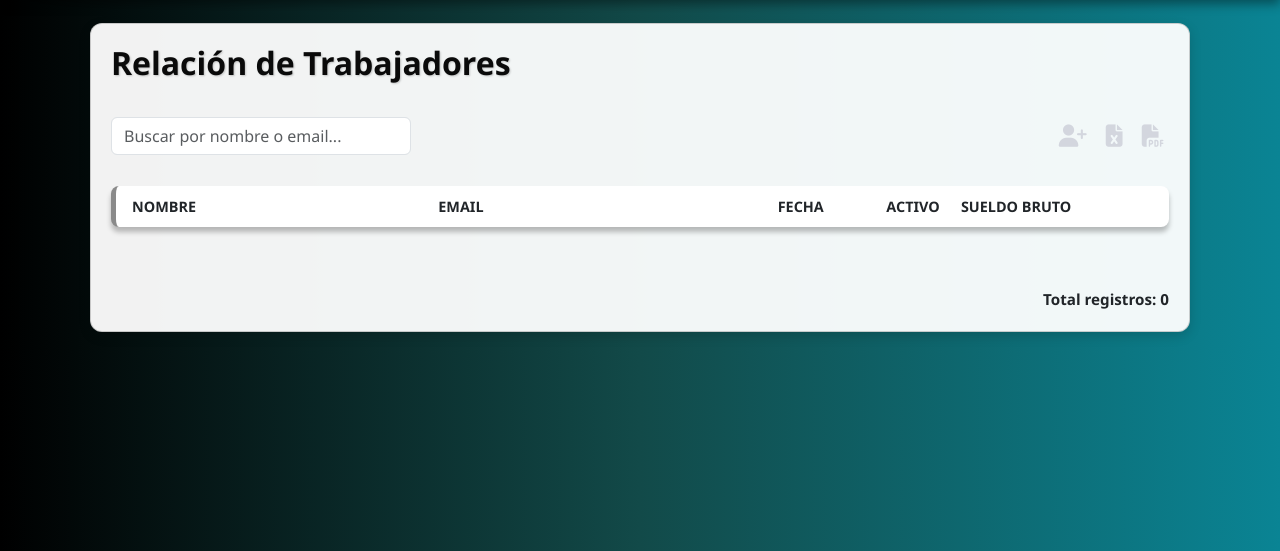
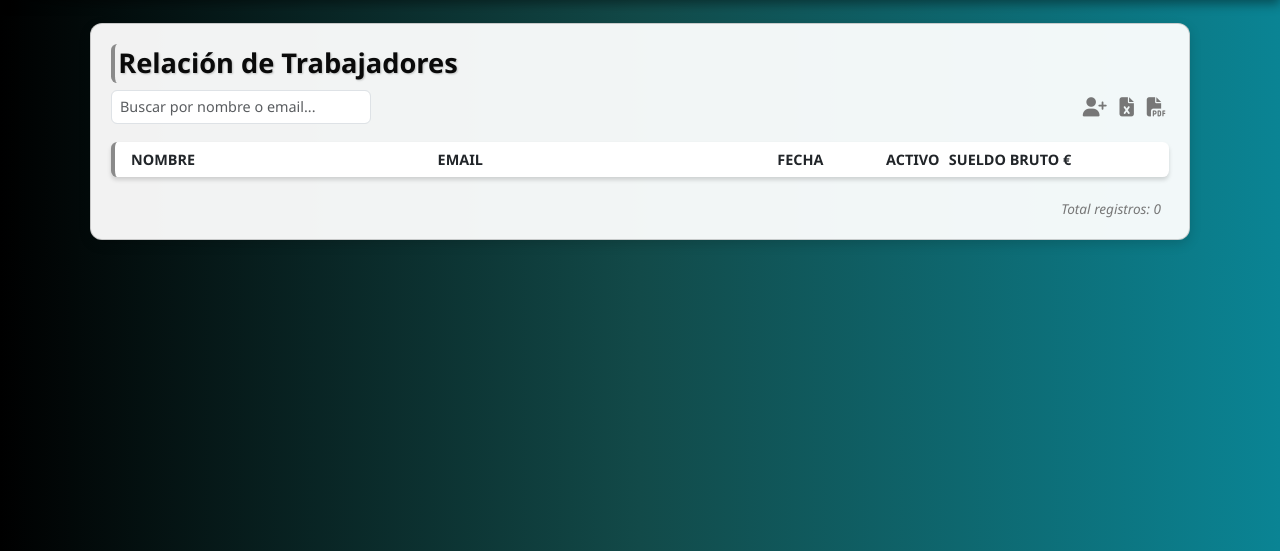
Before and after one commit to efasoft/trabajadores, a Django app: page /listar/ in a window 1280 px wide. Shown: the part 67-618 px from the top of the page. Run offline with Django 5.2, Linux system fonts and the light colour scheme; the visitor is signed in with stand-in values (Sample User, id 1); data that the repository does not hold is empty; some libraries are stand-ins or nearby versions.

Commit message:
Trabajadores - APP Trabajadores - Lista de Trabajadores -

```diff
--- a/trabajadores/templates/trabajadores/lista.html
+++ b/trabajadores/templates/trabajadores/lista.html
@@ -5,19 +5,24 @@
 {% block content %}
 <style>
   .page-title {
+    display: flex;
+    border-radius: 0.4rem;
     font-family: 'Segoe UI', sans-serif;
-    font-size: 2rem;
+    font-size: 1.7rem;
     font-weight: 700;
+    border-left: 4px solid #8A8A8A;
+    padding: 0.2rem;
     color: #0A0A0A;
     text-shadow: 1px 1px 2px rgba(0, 0, 0, 0.2);
+    margin-bottom: 0.4rem;
   }
 
   .icon-btn {
     background: none;
     border: none;
-    padding: 0.3rem;
-    font-size: 1.4rem;
-    color: #D3D6DE;
+    padding: 0.2rem;
+    font-size: 1.2rem;
+    color: #777;
     transition: transform 0.2s ease, color 0.2s ease;
   }
   .icon-btn:hover {
@@ -28,45 +33,46 @@
   .search-actions {
     display: flex;
     align-items: center;
-    gap: 0.6rem;
+    gap: 0.4rem;
   }
 
   .search-box {
-    max-width: 300px;
+    max-width: 260px;
+    height: 34px;
+    font-size: 0.9rem;
+    padding: 0.2rem 0.5rem;
   }
 
   .header-row {
     display: flex;
     align-items: center;
-    padding: 0.6rem 1rem;
-    border-radius: 0.5rem;
+    padding: 0.4rem 1rem;
+    border-radius: 0.4rem;
     font-size: 0.90rem;
-  }
-
-  .header-row {
     background-color: #fff;
-    border-left: 5px solid #8A8A8A;
+    border-left: 4px solid #8A8A8A;
     font-weight: bold;
-    box-shadow: 0 5px 5px rgba(0,0,0,0.25);
-    margin: 0.8rem 0;
+    box-shadow: 0 3px 4px rgba(0,0,0,0.15);
+    margin: 0.6rem 0;
     text-transform: uppercase;
   }
 
   .card-trabajador {
     display: flex;
-    border-radius: 0.5rem;
+    border-radius: 0.4rem;
     background: white;
-    padding: 0.4rem 1rem;
-    border-left: 5px solid #28a745;
-    box-shadow: 0 2px 0.7px rgba(0, 0, 0, 0.1);
+    padding: 0.3rem 1rem;
+    border-left: 4px solid #17a2b8;
+    box-shadow: 0 2px 0.5px rgba(0, 0, 0, 0.1);
     transition: all 0.3s ease;
-    position: relative;
-    margin-bottom: 0.6rem;
+    margin-bottom: 0.5rem;
+    font-size: 0.90rem;
   }
 
   .card-trabajador:hover {
     transform: scale(1.01);
-    box-shadow: 0 3px 3px rgba(0, 0, 0, 0.25);
+    background-color: #f0f0f0;
+    box-shadow: 0 2px 2px rgba(0, 0, 0, 0.25);
   }
 
   .col-nombre { width: 30%; text-align: left;}
@@ -77,44 +83,41 @@
 
   .acciones {
     display: flex;
-    gap: 0.6rem;
+    gap: 0.4rem;
     align-items: center;
     margin-left: auto;
-  }
-
-  .acciones a, .acciones i {
-    font-size: 1rem;
-    cursor: pointer;
-    transition: transform 0.2s;
-  }
-  .acciones i:hover {
-    transform: scale(1.2);
   }
 
   .fa-edit { color: #17a2b8; }
   .fa-trash { color: #dc3545; }
 
+  .footer-container {
+    display: flex;
+    justify-content: space-between;
+    align-items: center;
+    margin-top: 0.8rem;
+    padding: 0 0.5rem;
+  }
+
   .footer-info {
-    display: flex;
-    justify-content: flex-end;
-    margin-top: 1rem;
-    font-size: 0.95rem;
-    font-weight: 600;
+    font-size: 0.85rem;
+    font-weight: 500;
+    color: #777;
+    font-style: italic;
   }
 
   .pagination {
-    margin-top: 2rem;
     display: flex;
-    justify-content: center;
-    gap: 0.5rem;
+    gap: 0.3rem;
   }
   .pagination button {
     background-color: #0072ff;
     color: white;
     border: none;
-    padding: 0.4rem 0.8rem;
-    border-radius: 6px;
+    padding: 0.3rem 0.6rem;
+    border-radius: 5px;
     cursor: pointer;
+    font-size: 0.85rem;
     font-weight: 600;
   }
   .pagination button:hover {
@@ -127,11 +130,11 @@
 
 <div class="card">
 
-  <div class="d-flex justify-content-between align-items-center mb-4">
+  <div class="d-flex justify-content-between align-items-center">
     <h3 class="page-title">Relación de Trabajadores</h3>
   </div>
 
-  <div class="d-flex justify-content-between align-items-center mb-3">
+  <div class="d-flex justify-content-between align-items-center mb-2">
     <input type="text" id="searchInput" class="form-control search-box" placeholder="Buscar por nombre o email...">
     <div class="search-actions">
       <a href="{% url 'trabajadores:crear' %}" class="icon-btn" data-bs-toggle="tooltip" title="Agregar nuevo trabajador">
@@ -152,7 +155,7 @@
     <div class="col-email">Email</div>
     <div class="col-fecha">Fecha</div>
     <div class="col-activo">Activo</div>
-    <div class="col-sueldo">Sueldo Bruto</div>
+    <div class="col-sueldo">Sueldo Bruto €</div>
   </div>
 
   <!-- Lista -->
@@ -163,7 +166,7 @@
         <div class="col-email">{{ t.email }}</div>
         <div class="col-fecha">{{ t.fecha|date:"d/m/Y" }}</div>
         <div class="col-activo">{{ t.activo|yesno:"Sí,No" }}</div>
-        <div class="col-sueldo">€{{ t.sueldo_bruto|floatformat:2|intcomma }}</div>
+        <div class="col-sueldo">{{ t.sueldo_bruto|floatformat:2|intcomma }}</div>
         <div class="acciones">
           <a href="{% url 'trabajadores:editar' t.id %}" data-bs-toggle="tooltip" title="Editar"><i class="fas fa-edit"></i></a>
           <i class="fas fa-trash" onclick="confirmDel({{ t.id }})" data-bs-toggle="tooltip" title="Eliminar"></i>
@@ -172,13 +175,12 @@
     {% endfor %}
   </div>
 
-  <div class="pagination" id="paginacion">
-
-
+  <div class="footer-container">
+    <div class="pagination" id="paginacion"></div>
+    <div class="footer-info">
+      Total registros: <span id="totalRegistros">{{ trabajadores|length|intcomma }}</span>
+    </div>
   </div>
-    <div class="footer-info">
-      Total registros: <span id="totalRegistros" class="ms-1">{{ trabajadores|length|intcomma }}</span>
-    </div>
 
 </div>
 
@@ -205,7 +207,7 @@ document.addEventListener("DOMContentLoaded", () => {
   const paginacion = document.getElementById("paginacion");
   const totalRegistros = document.getElementById("totalRegistros");
   const elementos = Array.from(container.children);
-  const porPagina = 6;
+  const porPagina = 10;
   let paginaActual = 1;
 
   function filtrar() {
```
Also changed, not shown: trabajadores/repetir.py (added, +56 -0 lines).
